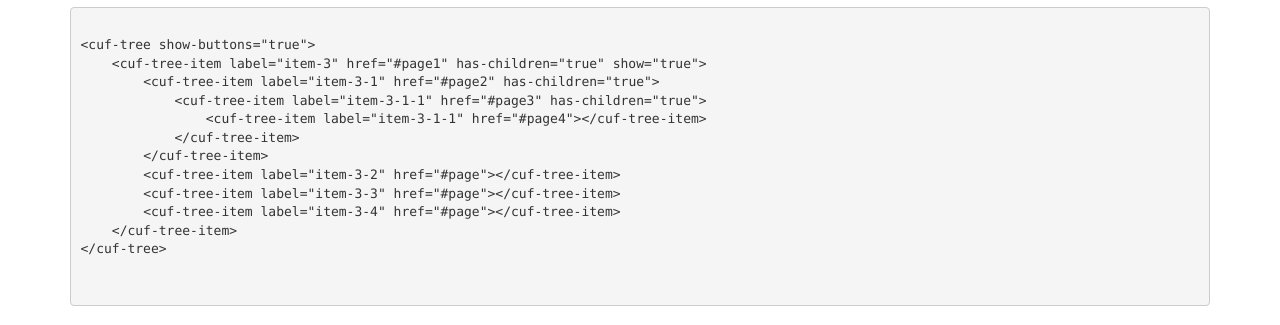
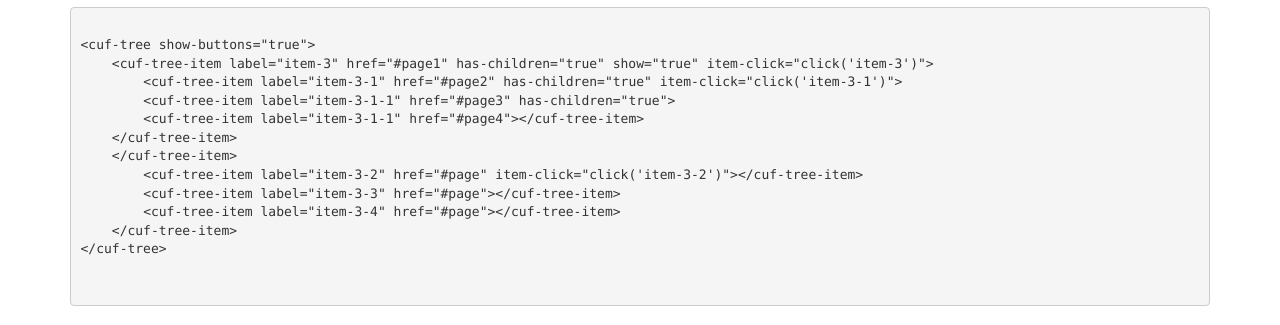
Before and after one commit to hjzheng/angular-cuf-tree, a website: page index.html in a window 1280 px wide. Shown: the part 288-613 px from the top of the page. Drawn offline with nearby package versions, Linux system fonts and the light colour scheme; files that its build step writes are made by us from their sources.

Commit message:
update all code for itemClick atttr

```diff
--- a/index.html
+++ b/index.html
@@ -42,13 +42,13 @@
                <pre>
                    <code>
 &lt;cuf-tree show-buttons=&quot;true&quot;&gt;
-    &lt;cuf-tree-item label=&quot;item-3&quot; href=&quot;#page1&quot; has-children=&quot;true&quot; show=&quot;true&quot;&gt;
-        &lt;cuf-tree-item label=&quot;item-3-1&quot; href=&quot;#page2&quot; has-children=&quot;true&quot;&gt;
-            &lt;cuf-tree-item label=&quot;item-3-1-1&quot; href=&quot;#page3&quot; has-children=&quot;true&quot;&gt;
-                &lt;cuf-tree-item label=&quot;item-3-1-1&quot; href=&quot;#page4&quot;&gt;&lt;/cuf-tree-item&gt;
-            &lt;/cuf-tree-item&gt;
-        &lt;/cuf-tree-item&gt;
-        &lt;cuf-tree-item label=&quot;item-3-2&quot; href=&quot;#page&quot;&gt;&lt;/cuf-tree-item&gt;
+    &lt;cuf-tree-item label=&quot;item-3&quot; href=&quot;#page1&quot; has-children=&quot;true&quot; show=&quot;true&quot; item-click=&quot;click('item-3')&quot;&gt;
+        &lt;cuf-tree-item label=&quot;item-3-1&quot; href=&quot;#page2&quot; has-children=&quot;true&quot; item-click=&quot;click('item-3-1')&quot;&gt;
+        &lt;cuf-tree-item label=&quot;item-3-1-1&quot; href=&quot;#page3&quot; has-children=&quot;true&quot;&gt;
+        &lt;cuf-tree-item label=&quot;item-3-1-1&quot; href=&quot;#page4&quot;&gt;&lt;/cuf-tree-item&gt;
+    &lt;/cuf-tree-item&gt;
+    &lt;/cuf-tree-item&gt;
+        &lt;cuf-tree-item label=&quot;item-3-2&quot; href=&quot;#page&quot; item-click=&quot;click('item-3-2')&quot;&gt;&lt;/cuf-tree-item&gt;
         &lt;cuf-tree-item label=&quot;item-3-3&quot; href=&quot;#page&quot;&gt;&lt;/cuf-tree-item&gt;
         &lt;cuf-tree-item label=&quot;item-3-4&quot; href=&quot;#page&quot;&gt;&lt;/cuf-tree-item&gt;
     &lt;/cuf-tree-item&gt;
```
Also changed, not shown: README.md, build/js/angular-cuf-tree.min.js.
